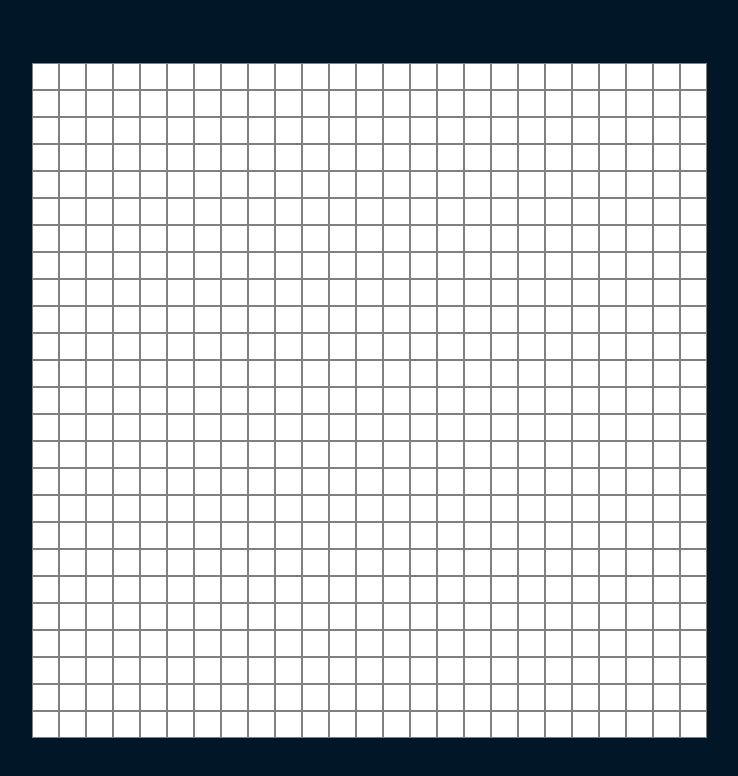
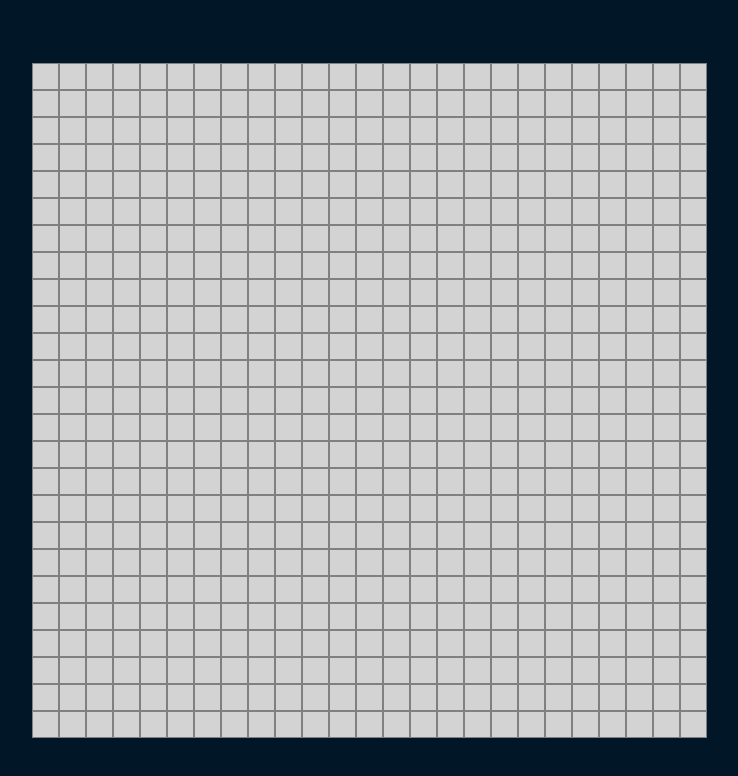
Before and after one commit to JakeKo/sweep, a React (Create React App) app: page / in a window 1280 px wide. Shown: the top 776 px of the page, without its empty margins (271-1009 px from the left). Built offline with nearby package versions, Linux system fonts and the light colour scheme.

Commit message:
Converted Board to class component

```diff
--- a/src/Board/Board.js
+++ b/src/Board/Board.js
@@ -2,20 +2,29 @@ import React from 'react';
 import './Board.css';
 import Cell from '../Cell/Cell';
 
-function createBoardModel(width, height, mineCount) {
+export default class Board extends React.Component {
+    constructor(props) {
+        super(props);
+
+        const mineCount = 100;
+        const width = 25;
+        const height = 25;
+
         const boardModel = [...Array(width).keys()].map(x =>
             [...Array(height).keys()].map(y => ({
                 x,
                 y,
                 isMine: false,
-            mineCount: 0
+                mineCount: 0,
+                isRevealed: false,
+                isFlagged: false
             }))
         );
 
-    // Create an array of length mineCount comprising random x and y values
-    // TODO: Enforce no duplicates
+        // Create a set of length mineCount comprising unique random x and y values
         const set = new Set();
         while (set.size < mineCount) {
+            // Positions are stringified so the set can ignore duplicate positions
             set.add(JSON.stringify({
                 x: Math.round(Math.random() * (width - 1)),
                 y: Math.round(Math.random() * (height - 1))
@@ -35,19 +44,39 @@ function createBoardModel(width, height, mineCount) {
             if (x < width - 1 && y < height - 1) if (!boardModel[x + 1][y + 1].isMine) boardModel[x + 1][y + 1].mineCount++;
         });
 
-    return boardModel;
+        this.state = { matrix: boardModel };
     }
 
-function Board() {
+    revealCell = (x, y) => {
+        // Ignore the reveal if the cell is already revealed
+        if (this.state.matrix[x][y].isRevealed) return;
+
+        this.setState({
+            matrix: this.state.matrix.map(column => column.map(cell => ({
+                ...cell,
+                isRevealed: cell.x === x && cell.y === y ? true : cell.isRevealed
+            })))
+        });
+    }
+
+    toggleFlagCell = (x, y) => {
+        this.setState({
+            matrix: this.state.matrix.map(column => column.map(cell => ({
+                ...cell,
+                isFlagged: cell.x === x && cell.y === y ? !cell.isFlagged : cell.isFlagged
+            })))
+        });
+    }
+
+    render = () => {
         return (
             <div className='board'>
-            {createBoardModel(25, 25, 100).map(column =>
+                {this.state.matrix.map(column =>
                     <div className='column' key={Math.random()}>
-                    {column.map(cell => <Cell key={Math.random()} isMine={cell.isMine} mineCount={cell.mineCount} />)}
+                        {column.map(cell => <Cell key={Math.random()} model={cell} revealCell={this.revealCell} toggleFlagCell={this.toggleFlagCell} />)}
                     </div>
                 )}
             </div>
         );
     }
-
-export default Board;
+};
--- a/src/Cell/Cell.css
+++ b/src/Cell/Cell.css
@@ -9,6 +9,10 @@
     align-items: center;
     font-family: monospace;
     font-size: 18px;
+}
+
+.cell-hidden {
+    background: lightgray;
 }
 
 .cell:hover {
--- a/src/Cell/Cell.js
+++ b/src/Cell/Cell.js
@@ -2,33 +2,24 @@ import React from 'react';
 import './Cell.css';
 
 export default class Cell extends React.Component {
-    constructor(props) {
-        super(props);
-
-        this.state = {
-            isRevealed: false,
-            isFlagged: false
-        };
-    }
-
     onClickHandler = event => {
         event.preventDefault();
 
-        if (event.type === 'contextmenu') {
-            this.setState({ isFlagged: !this.state.isFlagged });
-        } else if (event.type === 'click' && !this.state.isFlagged) {
-            this.setState({ isRevealed: true });
-        }
+        const { isFlagged, x, y } = this.props.model;
+        const { toggleFlagCell, revealCell } = this.props;
+
+        if (event.type === 'contextmenu') toggleFlagCell(x, y);
+        else if (event.type === 'click' && !isFlagged) revealCell(x, y);
     }
 
     render = () => {
-        const { isMine, mineCount } = this.props;
+        const { isMine, mineCount, isRevealed, isFlagged } = this.props.model;
 
         return (
             <React.Fragment>
-                {!this.state.isRevealed && <div className='cell' onClick={this.onClickHandler} onContextMenu={this.onClickHandler}>{this.state.isFlagged ? 'X' : ''}</div>}
-                {this.state.isRevealed && isMine && <div className='cell cell-mine'>M</div>}
-                {this.state.isRevealed && !isMine && <div className={`cell cell-value-${mineCount}`}>{mineCount > 0 ? mineCount : ''}</div>}
+                {!isRevealed && <div className='cell cell-hidden' onClick={this.onClickHandler} onContextMenu={this.onClickHandler}>{isFlagged ? 'X' : ''}</div>}
+                {isRevealed && isMine && <div className='cell cell-mine'>M</div>}
+                {isRevealed && !isMine && <div className={`cell cell-value-${mineCount}`}>{mineCount > 0 ? mineCount : ''}</div>}
             </React.Fragment>
         );
     }
```
Lines whose indentation alone changed are shown as unchanged.
